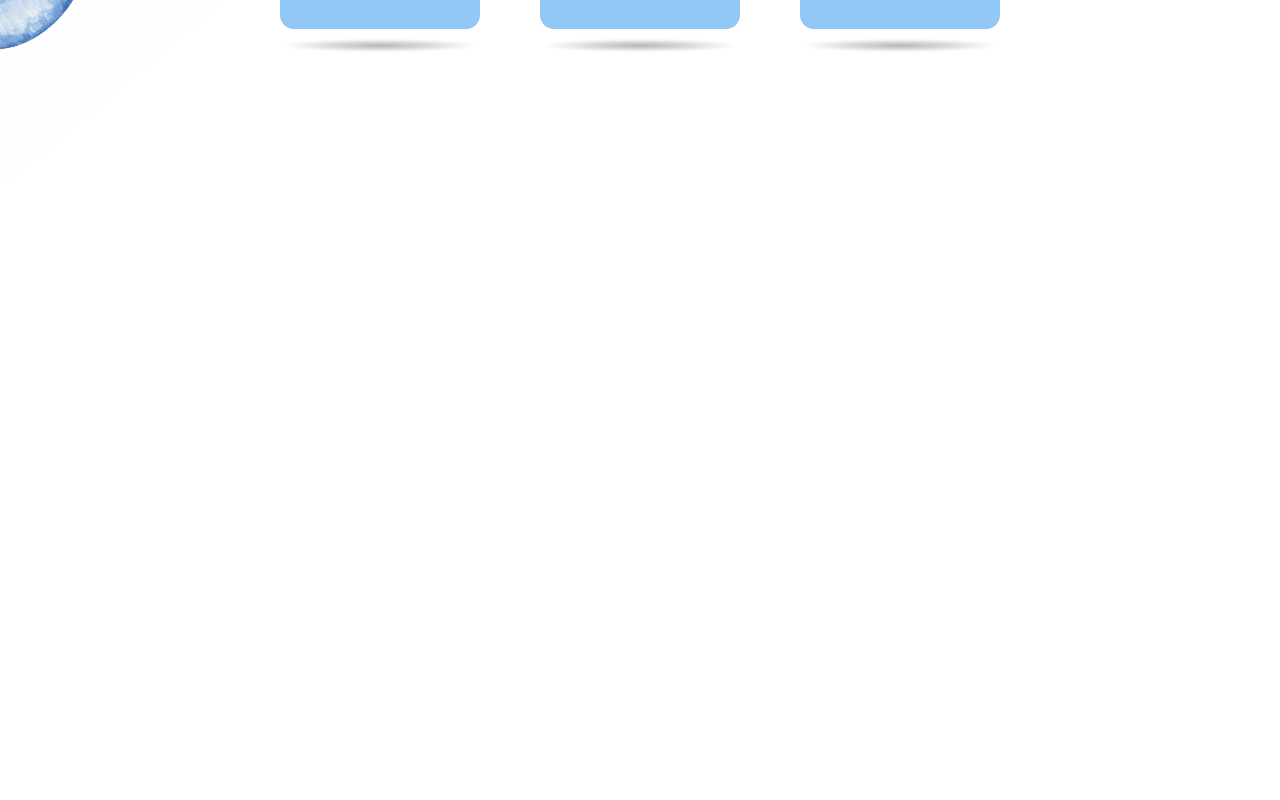
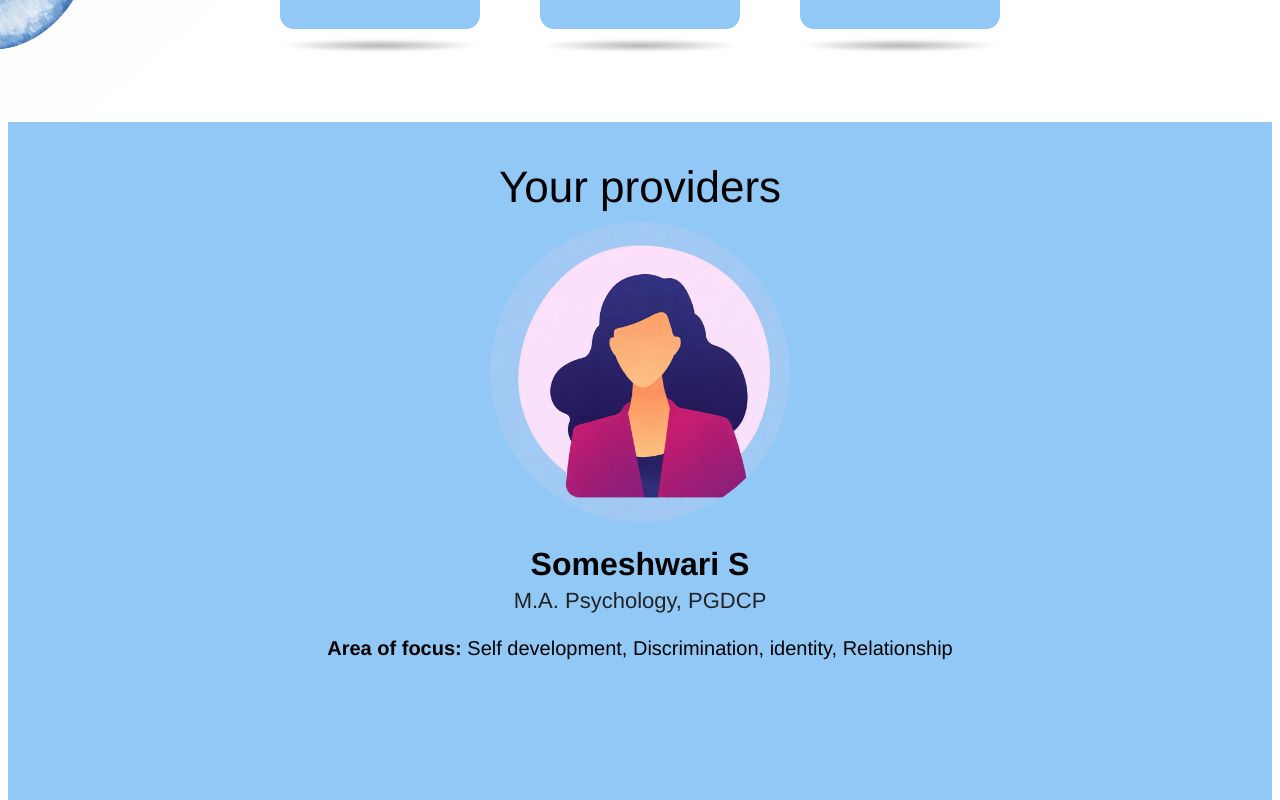
Before and after one commit to BhavyaLikhitha/Aazhi, a React (Vite) app in the folder app/: page / in a window 1280 px wide. Shown: the part 1220-2020 px from the top of the page. Before the commit the page ends 1490 px from the top, so only its background shows below. Built offline with nearby package versions, Linux system fonts and the light colour scheme.

Commit message:
modified homepage

```diff
--- a/app/src/Components/Homepage/HomePage.jsx
+++ b/app/src/Components/Homepage/HomePage.jsx
@@ -1,6 +1,7 @@
 import Navbar from '../Navbar/Navbar'
 import Hero from '../Hero/Hero'
 import Services from '../Services/Services';
+import Providers from '../Providers/Providers';
 // import Footer from '../Footer/Footer'
 
 function HomePage() {
@@ -9,6 +10,7 @@ function HomePage() {
             <Navbar />
             <Hero />
             <Services />
+            <Providers />
               {/* <Footer /> */}
         </>
     );
```
